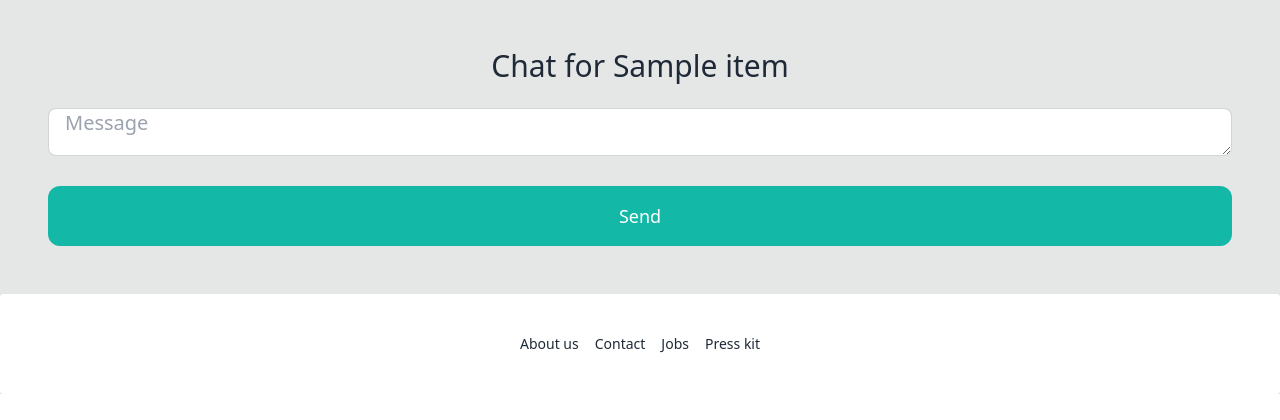
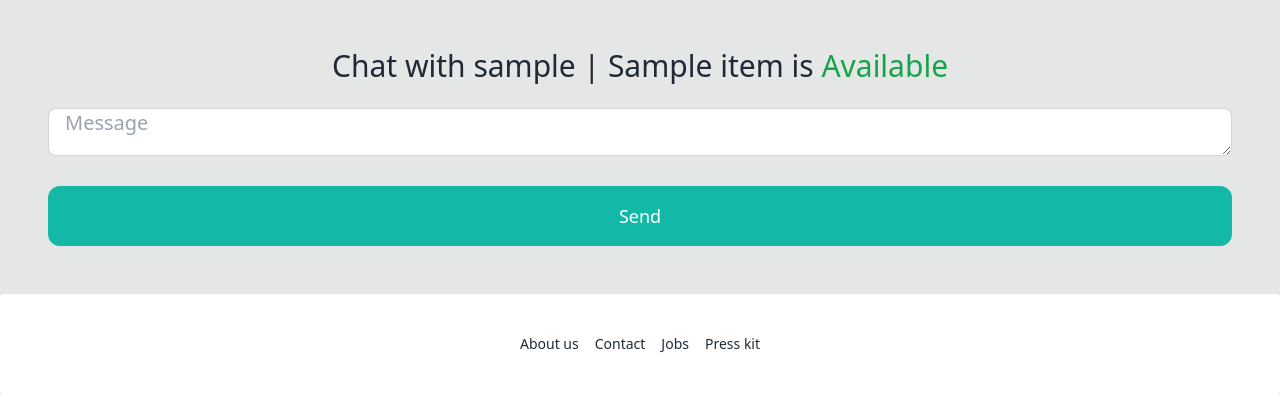
Before and after one commit to doteins/djangommerce, a Django app: template chat/templates/new.html in a window 1280 px wide. Shown: the part 68-488 px from the top of the page. Run offline with Django 4.2, Linux system fonts and the light colour scheme; tables that the repository leaves empty hold one stand-in row (values such as "Sample post"); the template is opened without the code that fills it: values that come from a table or form of the project are taken from there, most other values are stand-ins (such as "Sample title", 1, 10 or a date in 2020); some libraries are stand-ins or nearby versions.

Commit message:
Add item status color

```diff
--- a/chat/templates/new.html
+++ b/chat/templates/new.html
@@ -6,7 +6,15 @@
 {% endblock %}
 
 {% block content %}
-<h1 class="mb-6 text-3xl text-center">Chat for {{ item.name }}</h1>
+<h1 class="mb-6 text-3xl text-center">Chat with {{ item.created_by }} | {{ item.name }} is
+  {% if item.status == "Available" %}
+  <span class="text-green-600">{{ item.status }}</span>
+  {% elif item.status == "Reserved" %}
+  <span class="text-yellow-600">{{ item.status }}</span>
+  {% else %}
+  <span class="text-red-600">{{ item.status }}</span>
+  {% endif %}
+</h1>
 
 <form method="post" action=".">
   {% csrf_token %}
```
